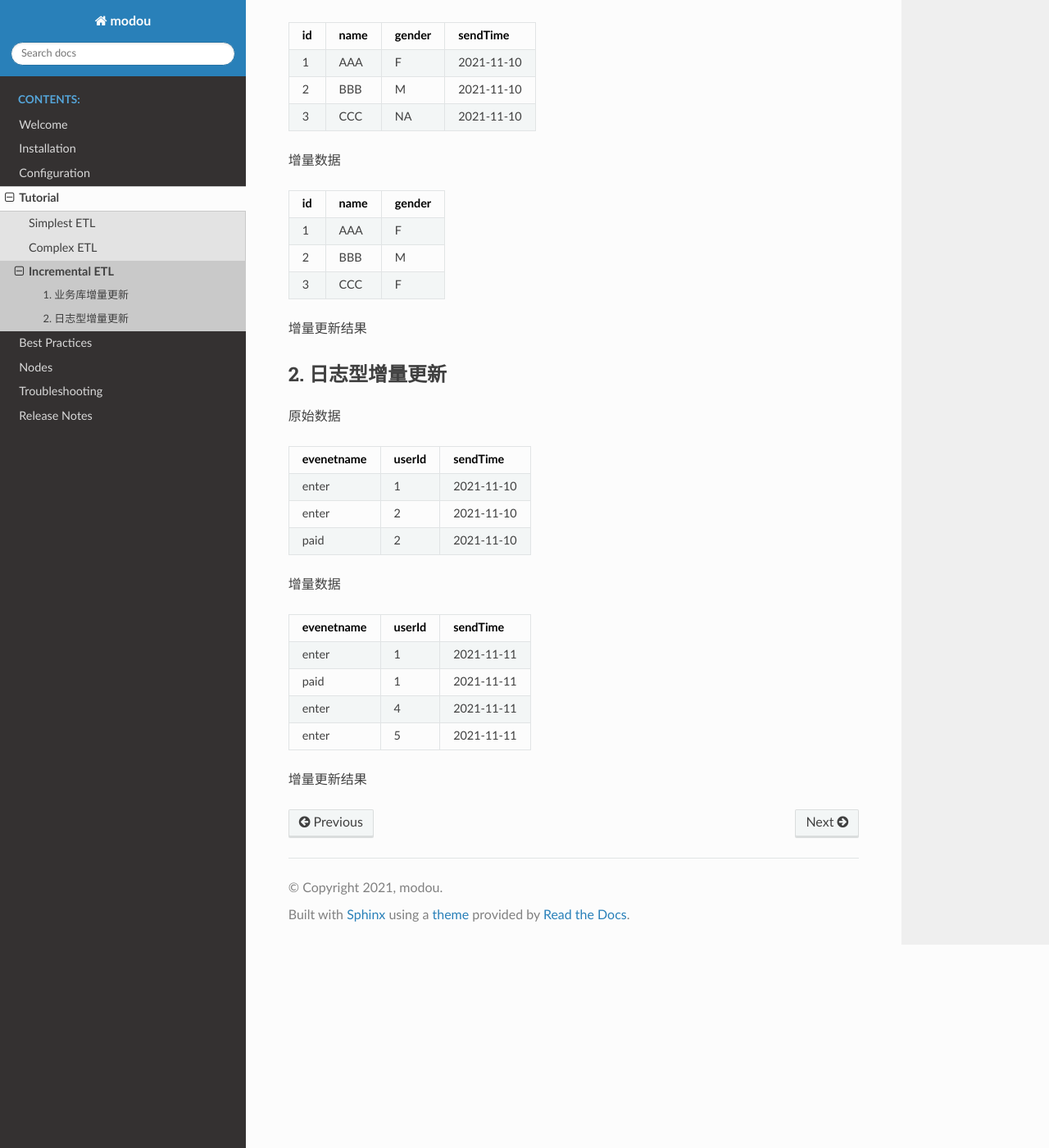
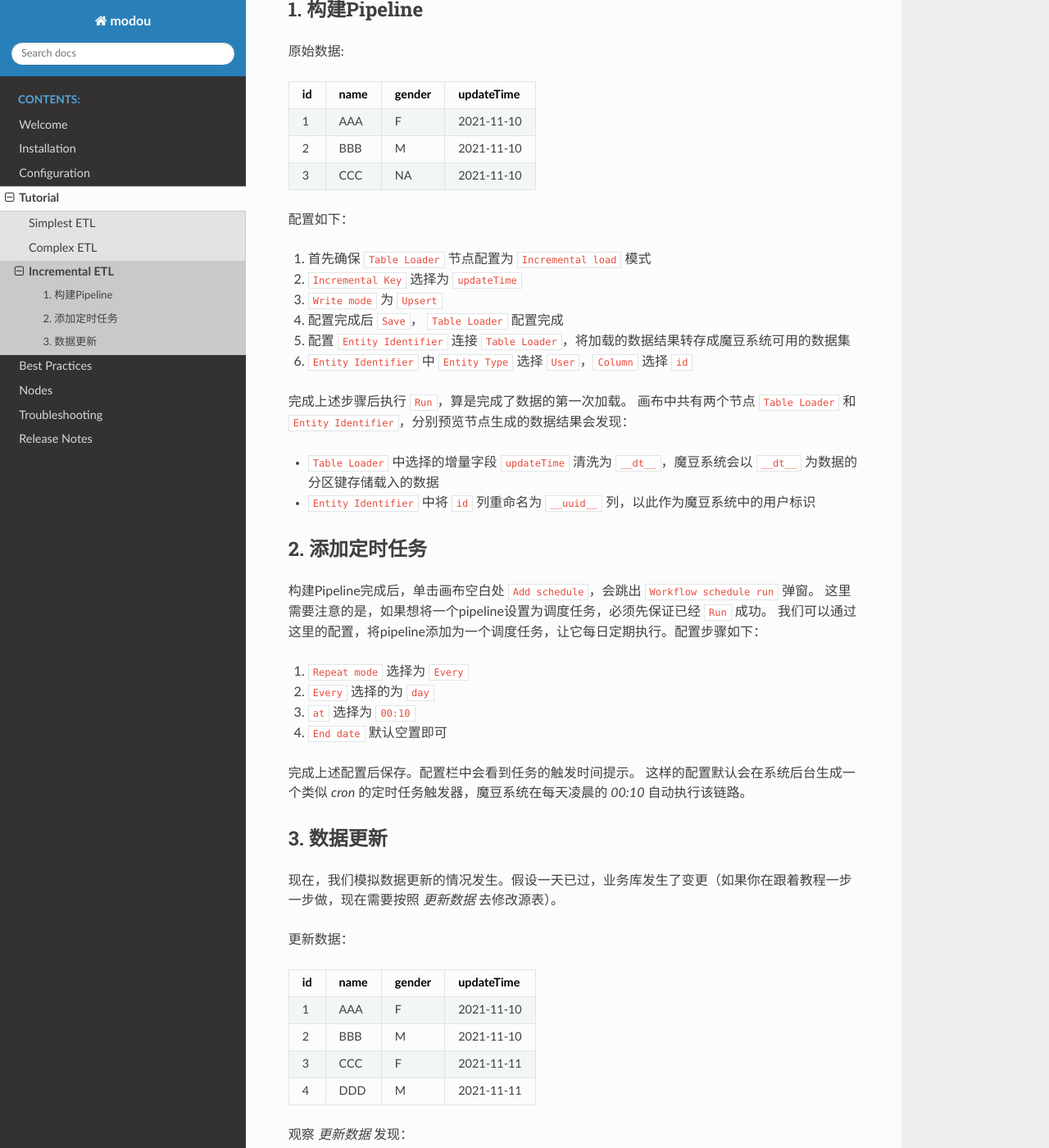
Before and after one commit to gomodou/magicbean-docs, a Sphinx documentation site: the page built from source/tutorial/IncrementalETL.rst, in a window 1280 px wide and 1400 px high, scrolled down 652 px. Shown: the whole window at 82% size. Built offline with Sphinx 7.4.7 and the Read the Docs theme 2.0.0, drawn with Linux system fonts in a browser that asks for light colours; some of the changed text lies outside the part shown.

Commit message:
update: complete incremental ETL docs

```diff
--- a/source/tutorial/IncrementalETL.rst
+++ b/source/tutorial/IncrementalETL.rst
@@ -6,69 +6,84 @@ Incremental ETL
 业务库持续更新依赖主键，比如以ID为准更新用户信息。日志库持续更新依赖时间戳，比如按日分区的用户行为数据。
 
 通常情况下，完成类似增量计算的流程可能需要ETL开发人员用类似 `Sqoop` 的数据抽取工具先把数据搬运到 `HDFS` 上， 然后用 `Spark(SQL)` 写出取数逻辑，最终验证完成后接入到调度系统中设定时间每日执行。
-本例中我们使用魔豆系统分别针对业务库场景和日志库场景做这种增量式更新的演示，最终“一站式”的解决上述开发流程。
+本例中我们使用魔豆系统做增量式更新的演示，尝试“一站式”的解决上述开发流程。
 
 在之前的示例中，我们已经使用 ``Table Loader`` 完成了一次性加载的工作。
 接下来，配置该节点 ``Process`` 里的 ``Load strategy`` 为 ``Incremental load`` 模式，完成增量更新的操作。
 
 在下面示例中将会提供 `原始数据` 和 `更新数据` 分别代表第一次加载的数据集和增量数据集。
+如果你需要跟随本文档测试，需要先将原始数据导入自己的数据库中，然后在魔豆完成第一次计算后，按更新数据去修改源表，以此来模拟源表更新。
 
-1. 业务库增量更新
+业务库更新的典型场景是处理有 `upsert` 情况的表，下例 `user` 表中主键为 ``id``，这意味着：
+
+- 新用户注册会产生新的记录
+- 旧用户修改会以 ``id`` 为准去更新 ``name`` 和 ``gender``
+
+1. 构建Pipeline
 =================
-
-业务库更新的典型场景是处理有 `upsert` 情况的表。
-下例 `user` 表中主键为 ``id`` ，用户可能会更新自己的 ``name`` 和 ``gender``。
 
 原始数据:
 
 ========= ============ ======== ============
-   id        name       gender   sendTime
+   id        name       gender   updateTime
 ========= ============ ======== ============
      1       AAA          F      2021-11-10
      2       BBB          M      2021-11-10
      3       CCC          NA     2021-11-10
 ========= ============ ======== ============
 
+配置如下：
+
+1. 首先确保 ``Table Loader`` 节点配置为 ``Incremental load`` 模式
+2. ``Incremental Key`` 选择为 ``updateTime``
+3. ``Write mode`` 为 ``Upsert``
+4. 配置完成后 ``Save``， ``Table Loader`` 配置完成
+5. 配置 ``Entity Identifier`` 连接 ``Table Loader``，将加载的数据结果转存成魔豆系统可用的数据集
+6. ``Entity Identifier`` 中 ``Entity Type`` 选择 ``User``，``Column`` 选择 ``id``
+
+完成上述步骤后执行 ``Run``，算是完成了数据的第一次加载。
+画布中共有两个节点 ``Table Loader`` 和 ``Entity Identifier``，分别预览节点生成的数据结果会发现：
+
+- ``Table Loader`` 中选择的增量字段 ``updateTime`` 清洗为 ``__dt__``，魔豆系统会以 ``__dt__`` 为数据的分区键存储载入的数据
+- ``Entity Identifier`` 中将 ``id`` 列重命名为 ``__uuid__`` 列，以此作为魔豆系统中的用户标识
 
 
+2. 添加定时任务
+==============
 
+构建Pipeline完成后，单击画布空白处 ``Add schedule``，会跳出 ``Workflow schedule run`` 弹窗。
+这里需要注意的是，如果想将一个pipeline设置为调度任务，必须先保证已经 ``Run`` 成功。
+我们可以通过这里的配置，将pipeline添加为一个调度任务，让它每日定期执行。配置步骤如下：
 
-增量数据
+1. ``Repeat mode`` 选择为 ``Every``
+2. ``Every`` 选择的为 ``day``
+3. ``at`` 选择为 ``00:10``
+4. ``End date`` 默认空置即可
 
-========= ============ ========
-   id        name       gender
-========= ============ ========
-     1       AAA          F
-     2       BBB          M
-     3       CCC          F
-========= ============ ========
+完成上述配置后保存。配置栏中会看到任务的触发时间提示。
+这样的配置默认会在系统后台生成一个类似 `cron` 的定时任务触发器，魔豆系统在每天凌晨的 `00:10` 自动执行该链路。
 
-增量更新结果
+3. 数据更新
+===========
 
+现在，我们模拟数据更新的情况发生。假设一天已过，业务库发生了变更（如果你在跟着教程一步一步做，现在需要按照 `更新数据` 去修改源表）。
 
-2. 日志型增量更新
-=================
+更新数据：
 
-原始数据
+========= ============ ======== ============
+   id        name       gender   updateTime
+========= ============ ======== ============
+     1       AAA          F      2021-11-10
+     2       BBB          M      2021-11-10
+     3       CCC          F      2021-11-11
+     4       DDD          M      2021-11-11
+========= ============ ======== ============
 
-=========== ============ ============
-evenetname    userId       sendTime
-=========== ============ ============
-   enter         1        2021-11-10
-   enter         2        2021-11-10
-   paid          2        2021-11-10
-=========== ============ ============
+观察 `更新数据` 发现：
 
-增量数据
+- 用户 ``CCC`` 在新的一天修改了自己的 ``gender``
+- 有新用户 ``DDD`` 注册，产生一行新记录
 
-=========== ============ ============
-evenetname    userId       sendTime
-=========== ============ ============
-   enter        1         2021-11-11
-   paid         1         2021-11-11
-   enter        4         2021-11-11
-   enter        5         2021-11-11
-=========== ============ ============
-
-
-增量更新结果
+源数据发生 `upsert` 的前提下，再次触发pipeline。
+``Run`` 后预览最新生成数据会发现，系统捕捉到了这两处变化，并生成好了最新的数据集。
+相比于传统增量数仓开发流程，使用魔豆系统可以更高效的实现同等结果的工作。
--- a/source/tutorial/complexETL.rst
+++ b/source/tutorial/complexETL.rst
@@ -1,8 +1,5 @@
 Complex ETL
 ************
-
-1. 构建Pipeline
-================
 
 本示例中使用开放数据集 `millionsongdataset <http://millionsongdataset.com/tasteprofile/>`_ 完成一次包含脏数据清理和二值化处理的ETL示例。
 数据集的抽样如下：
@@ -44,9 +41,3 @@ b80344d063b5ccb3212f76538f3d9e43d87dca9e                              999999
   :alt: Alternative text
 
 4. `Entity Identifier` 配置 ``Process`` ，让 ``Entity Type`` 设置为 ``User``，``Column`` 设置为 ``user`` 。一个经过数据清洗和二值化处理的数据集制作完成。
-
-
-2. 处理增量更新情况
-====================
-
-在实际数据场景中，数据每日都会不断增加。
```
